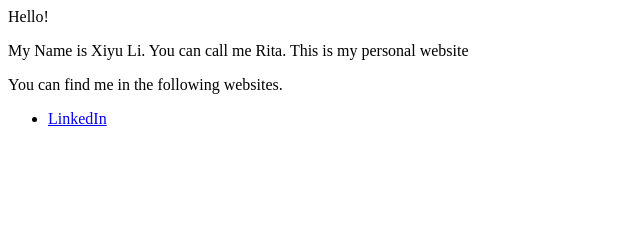
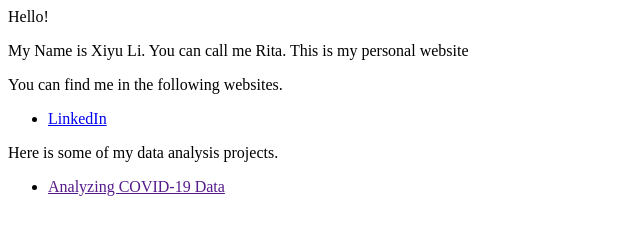
Before and after one commit to Rita-Li527/Rita-Li527.github.io, a plain HTML site: page index.html in a window 1280 px wide. Shown: the whole page, without its empty margins (0-640 px from the left). Drawn offline with Linux system fonts and the light colour scheme.

Commit message:
Update index.html

```diff
--- a/index.html
+++ b/index.html
@@ -5,3 +5,9 @@
 <ul>
   <li> <a href="https://www.linkedin.com/in/xiyu-li-4628561a1">LinkedIn</a> </li>
 </ul>
+
+<p>Here is some of my data analysis projects.</p>
+
+<ul>
+  <li> <a href="">Analyzing COVID-19 Data</a> </li>
+ </ul>
```
